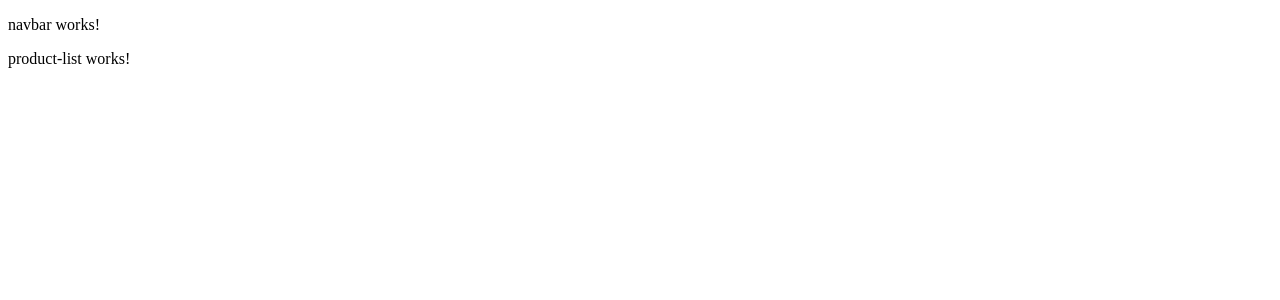
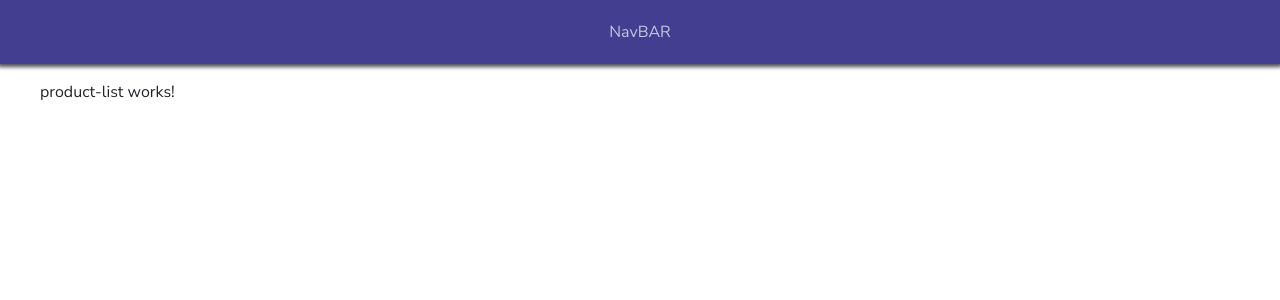
Before and after one commit to DanielCs1988/webshop-front, an Angular app: page /product-list in a window 1280 px wide. Shown: the top 300 px of the page. Built offline with nearby package versions, Linux system fonts and the light colour scheme.

Commit message:
Main layout and styles.

```diff
--- a/src/app/navbar/navbar.component.css
+++ b/src/app/navbar/navbar.component.css
@@ -0,0 +1,13 @@
+nav {
+  display: flex;
+  justify-content: center;
+  background: #433e90;
+  position: fixed;
+  top: 0;
+  height: 4rem;
+  line-height: 4rem;
+  width: 100%;
+  box-shadow: 0 1px 4px 2px #4c4e56;
+  z-index: 1;
+  color: rgba(255, 255, 255, 0.7);
+}
--- a/src/app/navbar/navbar.component.html
+++ b/src/app/navbar/navbar.component.html
@@ -1,3 +1,3 @@
-<p>
-  navbar works!
-</p>
+<nav>
+  NavBAR
+</nav>
--- a/src/styles.css
+++ b/src/styles.css
@@ -1 +1,119 @@
-/* You can add global styles to this file, and also import other style files */
+@import url('https://fonts.googleapis.com/css?family=Nunito+Sans');
+
+body {
+  background: #fff;
+  font-family: 'Nunito Sans', sans-serif;
+  margin: 0;
+  font-size: 16px;
+  font-weight: 400;
+  line-height: 1.5;
+  color: #212529;
+  text-align: justify;
+  box-sizing: border-box;
+}
+
+img {
+  max-width: 100%;
+  height: auto;
+}
+
+ul {
+  list-style: none;
+}
+
+a {
+  color: inherit;
+  text-decoration: none;
+}
+
+textarea {
+  resize: none;
+}
+
+label {
+  font-weight: bold;
+  display: inline-block;
+  margin-bottom: .5rem;
+}
+
+.container {
+  max-width: 1200px;
+  margin: 5rem auto;
+}
+
+.grid {
+  display: grid;
+  grid-template-columns: repeat(12, 1fr);
+  grid-gap: 1rem;
+}
+
+.col-12 {
+  grid-column: span 12;
+}
+.col-6 {
+  grid-column: span 6;
+}
+.col-3 {
+  grid-column: span 3;
+}
+
+.pane {
+  padding: 10px;
+  border-radius: 3px;
+  box-shadow: 0 3px 1px -2px rgba(0, 0, 0, .2), 0 2px 2px 0 rgba(0, 0, 0, .14), 0 1px 5px 0 rgba(0, 0, 0, .12);
+}
+.center-block {
+  width: 30rem;
+  margin: 0 auto
+}
+
+button, .btn {
+  display: inline-block;
+  line-height: 1.5;
+  color: #fff;
+  background-color: #2196F3;
+  border-color: #2196F3;
+  border-radius: 5px;
+  padding: 5px 10px;
+  font-weight: bold;
+  margin: 3px;
+}
+button:hover, .btn:hover {
+  background-color: #0c83e2;
+  border-color: #0c7cd5;
+  box-shadow: 1px 1px 5px 0 #4c4e56;
+  cursor: pointer;
+}
+button:disabled, .btn:disabled {
+  background-color: #2196F3;
+  border-color: #2196F3;
+  opacity: 0.65;
+  box-shadow: none;
+  cursor: not-allowed;
+}
+.btn-block {
+  width: 100%
+}
+
+.form-group {
+  margin-bottom: 1rem;
+}
+
+.form-control {
+  display: block;
+  width: 100%;
+  padding: .375rem .75rem;
+  font-size: 1rem;
+  line-height: 1.5;
+  color: #495057;
+  background-color: #fff;
+  background-clip: padding-box;
+  border: 1px solid #ced4da;
+  border-radius: .25rem;
+  box-sizing: border-box;
+}
+
+.form-control.ng-invalid.ng-touched {
+  border: 1px solid red;
+  box-shadow: 1px 1px 5px 2px rgba(255, 0, 0, 0.6);
+}
```
